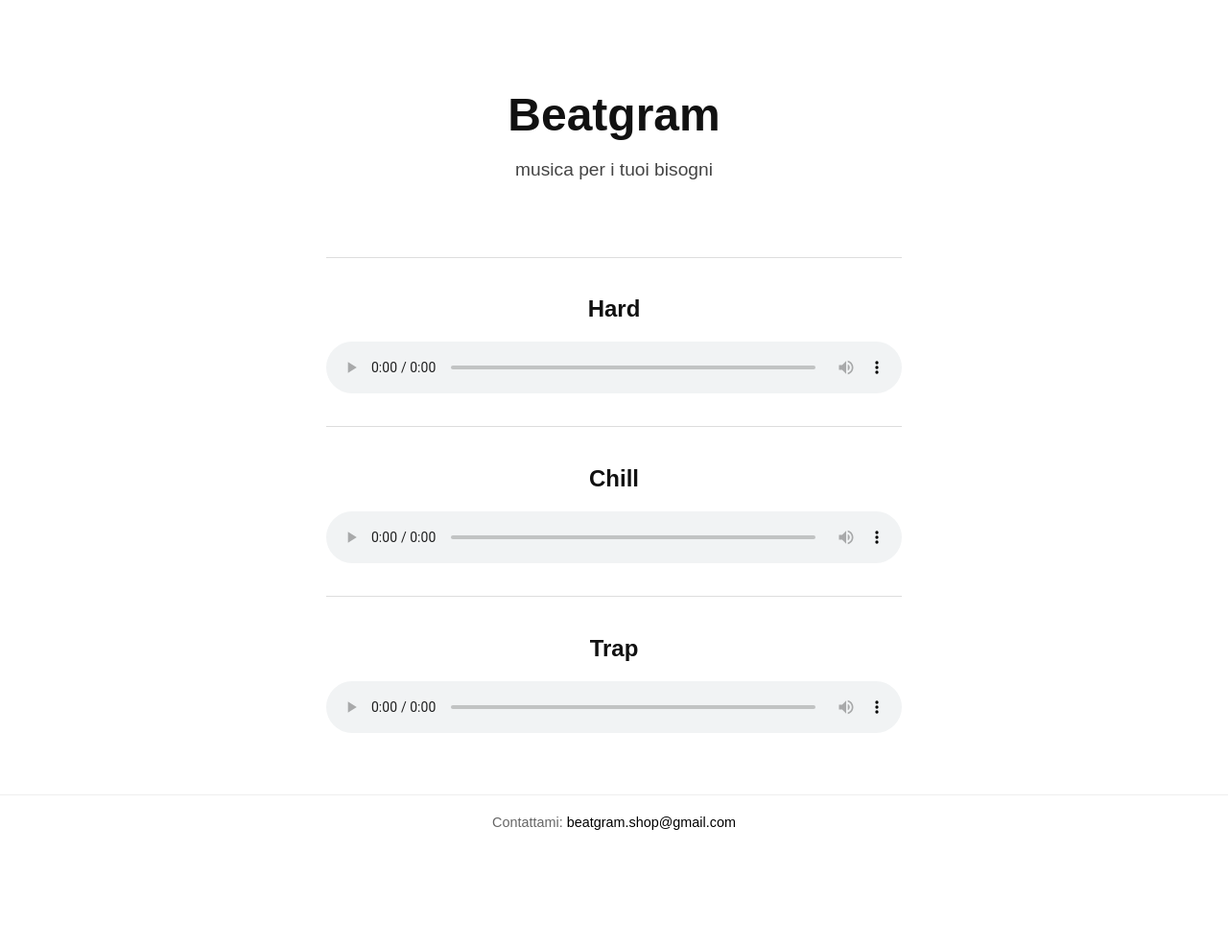
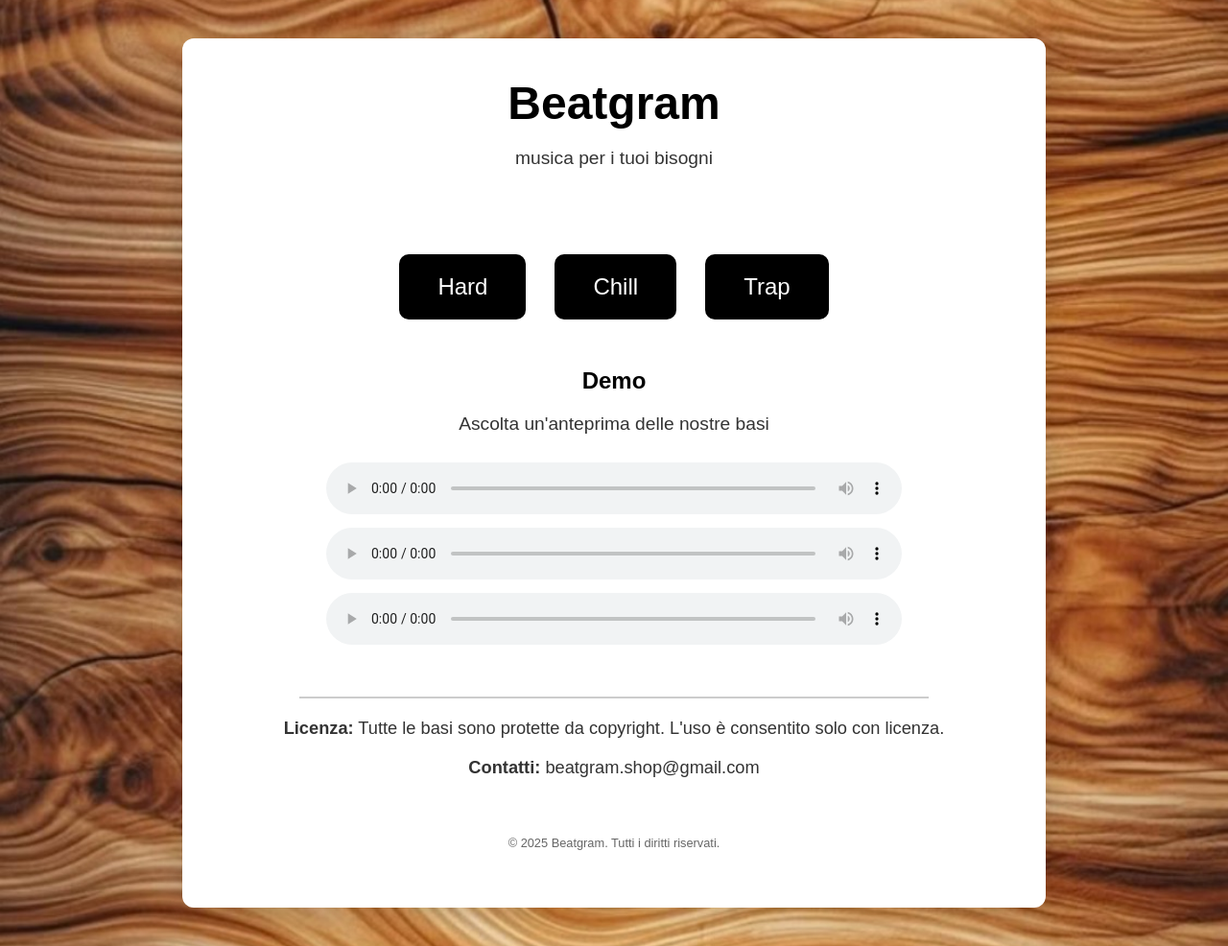
Before and after one commit to beatgram-site/beatgram-site.github.io, a plain HTML site: page index.html in a window 1280 px wide. Shown: the whole page at 96% size. Before the commit the page ends 885 px from the top, so only its background shows below. Drawn offline with Linux system fonts and the light colour scheme.

Commit message:
Add files via upload

```diff
--- a/index.html
+++ b/index.html
@@ -6,83 +6,135 @@
   <meta name="viewport" content="width=device-width, initial-scale=1.0" />
   <title>Beatgram</title>
   <style>
+    * {
+      box-sizing: border-box;
+    }
     body {
       margin: 0;
+      padding: 0;
       font-family: Arial, sans-serif;
-      background-color: #ffffff;
-      color: #111;
-      text-align: center;
+      background: url('wood-bg.jpg') repeat-y center/cover;
+      display: flex;
+      justify-content: center;
+    }
+    .container {
+      max-width: 900px;
+      width: 100%;
+      background-color: white;
+      margin: 40px;
+      padding: 40px;
+      box-shadow: 0 0 30px rgba(0,0,0,0.2);
+      border-radius: 12px;
     }
     header {
-      padding: 60px 20px 20px;
+      text-align: center;
+      padding-bottom: 20px;
     }
     h1 {
       font-size: 3em;
-      margin-bottom: 10px;
+      margin: 0;
     }
     p {
       font-size: 1.2em;
-      color: #444;
+      color: #333;
     }
-    .tracks {
+    .genres {
+      display: flex;
+      justify-content: center;
+      gap: 30px;
+      flex-wrap: wrap;
+      margin: 50px 0;
+    }
+    .genre-box {
+      background-color: #000;
+      color: #fff;
+      padding: 20px 40px;
+      border-radius: 10px;
+      text-decoration: none;
+      font-size: 1.5em;
+      transition: transform 0.2s ease;
+    }
+    .genre-box:hover {
+      transform: scale(1.05);
+    }
+    .demo {
+      text-align: center;
       margin: 40px auto;
       max-width: 600px;
-      display: flex;
-      flex-direction: column;
-      gap: 30px;
-    }
-    .track {
-      border-top: 1px solid #ddd;
-      padding-top: 20px;
     }
     audio {
       width: 100%;
+      margin-top: 10px;
+    }
+    hr {
+      border: none;
+      border-top: 2px solid #ccc;
+      margin: 50px auto 20px;
+      width: 80%;
+    }
+    .footer-info {
+      text-align: center;
+      margin-bottom: 40px;
+      font-size: 0.95em;
+      color: #333;
     }
     footer {
-      margin-top: 60px;
-      font-size: 0.9em;
+      text-align: center;
+      padding: 20px;
+      font-size: 0.8em;
       color: #666;
-      padding: 20px;
-      border-top: 1px solid #eee;
-    }
-    .email {
-      color: #000;
-      text-decoration: none;
     }
   </style>
 </head>
 <body>
+  <div class="container">
     <header>
       <h1>Beatgram</h1>
       <p>musica per i tuoi bisogni</p>
     </header>
 
-  <section class="tracks">
-    <div class="track">
-      <h2>Hard</h2>
+    <section class="genres">
+      <a class="genre-box" href="hard.html">Hard</a>
+      <a class="genre-box" href="chill.html">Chill</a>
+      <a class="genre-box" href="trap.html">Trap</a>
+    </section>
+
+    <section class="demo">
+      <h2>Demo</h2>
+      <p>Ascolta un'anteprima delle nostre basi</p>
       <audio controls>
         <source src="hard.mp3" type="audio/mpeg" />
-        Il tuo browser non supporta l'audio.
       </audio>
-    </div>
-    <div class="track">
-      <h2>Chill</h2>
       <audio controls>
         <source src="chill.mp3" type="audio/mpeg" />
-        Il tuo browser non supporta l'audio.
       </audio>
-    </div>
-    <div class="track">
-      <h2>Trap</h2>
       <audio controls>
         <source src="trap.mp3" type="audio/mpeg" />
-        Il tuo browser non supporta l'audio.
       </audio>
-    </div>
     </section>
 
+    <hr />
+    <div class="footer-info">
+      <p><strong>Licenza:</strong> Tutte le basi sono protette da copyright. L'uso è consentito solo con licenza.</p>
+      <p><strong>Contatti:</strong> beatgram.shop@gmail.com</p>
+    </div>
+
     <footer>
-    Contattami: <a class="email" href="mailto:beatgram.shop@gmail.com">beatgram.shop@gmail.com</a>
+      &copy; 2025 Beatgram. Tutti i diritti riservati.
     </footer>
+  </div>
+
+  <script>
+    const audios = document.querySelectorAll('audio');
+    audios.forEach(audio => {
+      audio.addEventListener('play', () => {
+        audios.forEach(other => {
+          if (other !== audio) {
+            other.pause();
+          }
+        });
+      });
+    });
+  </script>
 </body>
 </html>
```
Also changed, not shown: chill.html (added, +73 -0 lines), hard.html (added, +73 -0 lines), trap.html (added, +73 -0 lines), wood-bg.jpg (added). Lines whose indentation alone changed are shown as unchanged.
